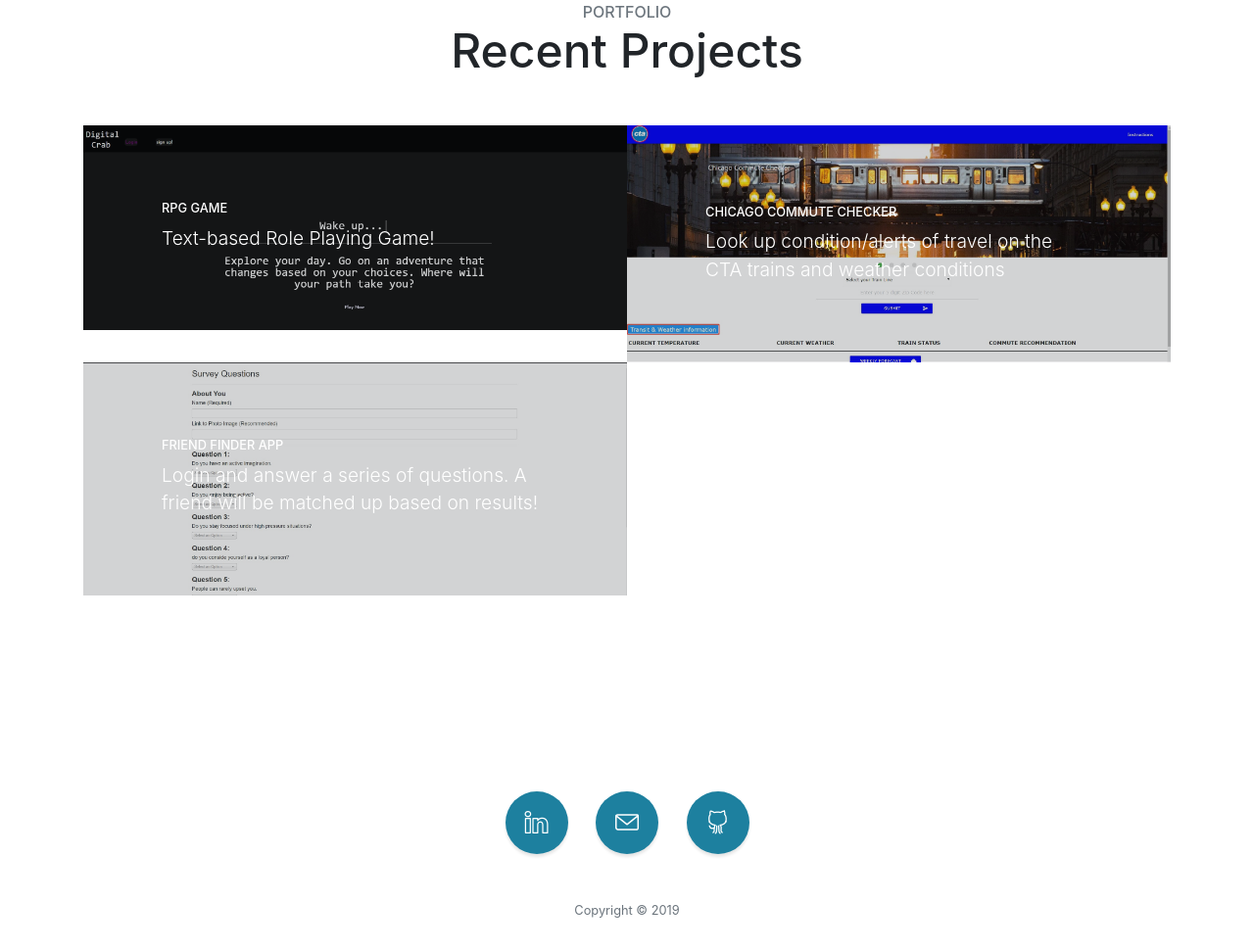
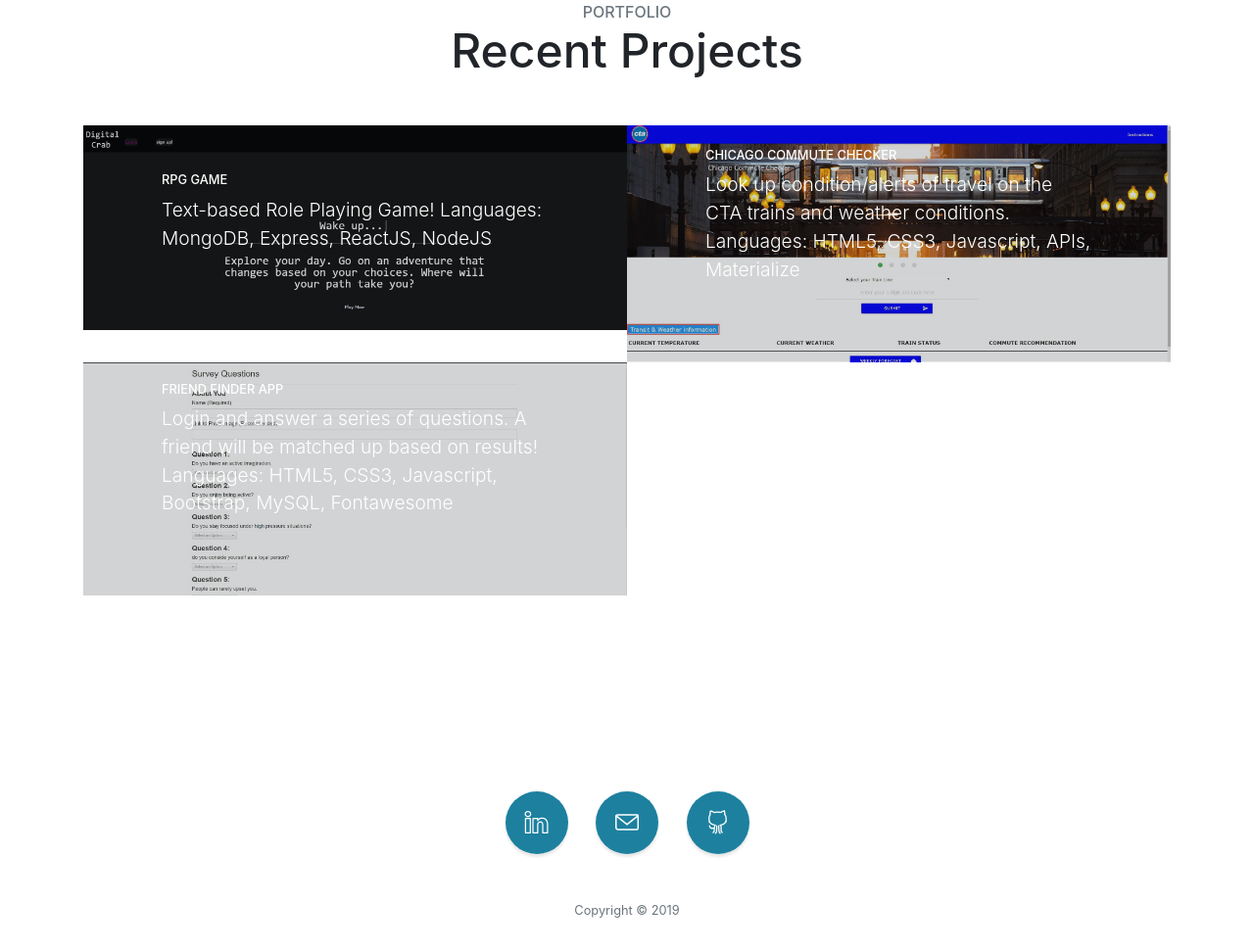
Before and after one commit to A-Klim01/Portfolio, a website with bundled scripts: page index.html in a window 1280 px wide. Shown: the part 1341-2312 px from the top of the page at 98% size. Built offline with nearby package versions, Linux system fonts and the light colour scheme.

Commit message:
added languages used to projects

```diff
--- a/index.html
+++ b/index.html
@@ -151,7 +151,7 @@
             <span class="caption">
               <span class="caption-content">
                 <h2>RPG GAME</h2>
-                <p class="mb-0">Text-based Role Playing Game!</p>
+                <p class="mb-0">Text-based Role Playing Game! Languages: MongoDB, Express, ReactJS, NodeJS</p>
               </span>
             </span>
             <img class="img-fluid" src="img/rpg gameplay.jpg" alt="">
@@ -162,7 +162,7 @@
             <span class="caption">
               <span class="caption-content">
                 <h2>Chicago Commute Checker</h2>
-                <p class="mb-0">Look up condition/alerts of travel on the CTA trains and weather conditions</p>
+                <p class="mb-0">Look up condition/alerts of travel on the CTA trains and weather conditions. Languages: HTML5, CSS3, Javascript, APIs, Materialize</p>
               </span>
             </span>
             <img class="img-fluid" src="img/CommuteCheckerapp.jpg" alt="">
@@ -173,7 +173,7 @@
             <span class="caption">
               <span class="caption-content">
                 <h2>Friend Finder App</h2>
-                <p class="mb-0">Login and answer a series of questions. A friend will be matched up based on results!</p>
+                <p class="mb-0">Login and answer a series of questions. A friend will be matched up based on results! Languages: HTML5, CSS3, Javascript, Bootstrap, MySQL, Fontawesome</p>
               </span>
             </span>
             <img class="img-fluid" src="img/Friendfinder.jpg" alt="">
```
